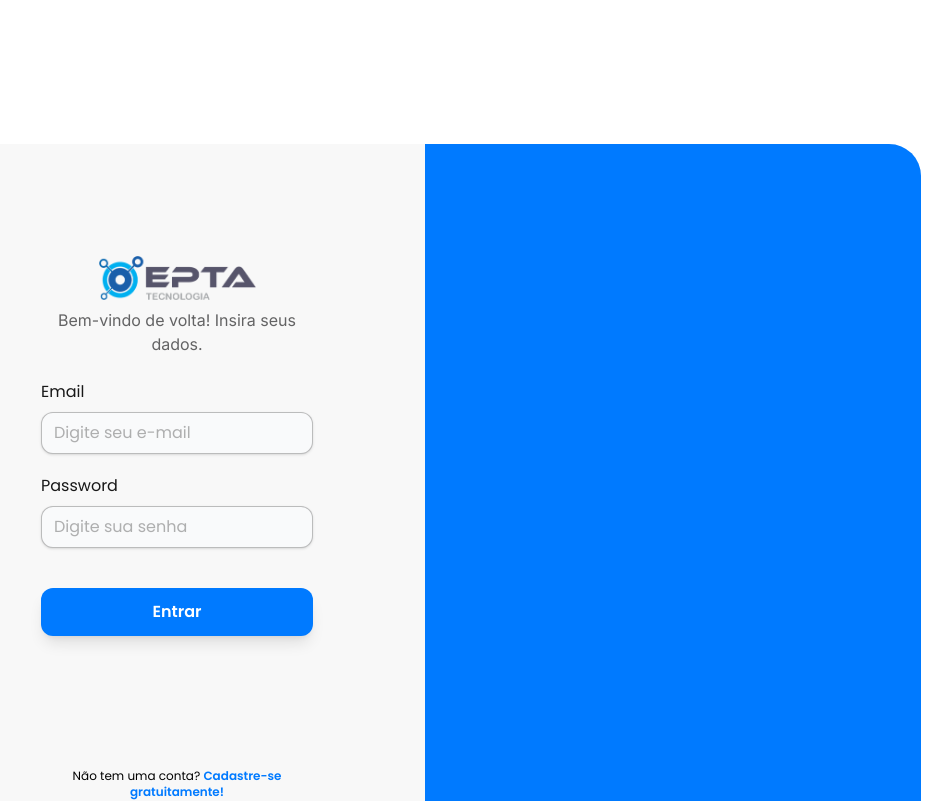
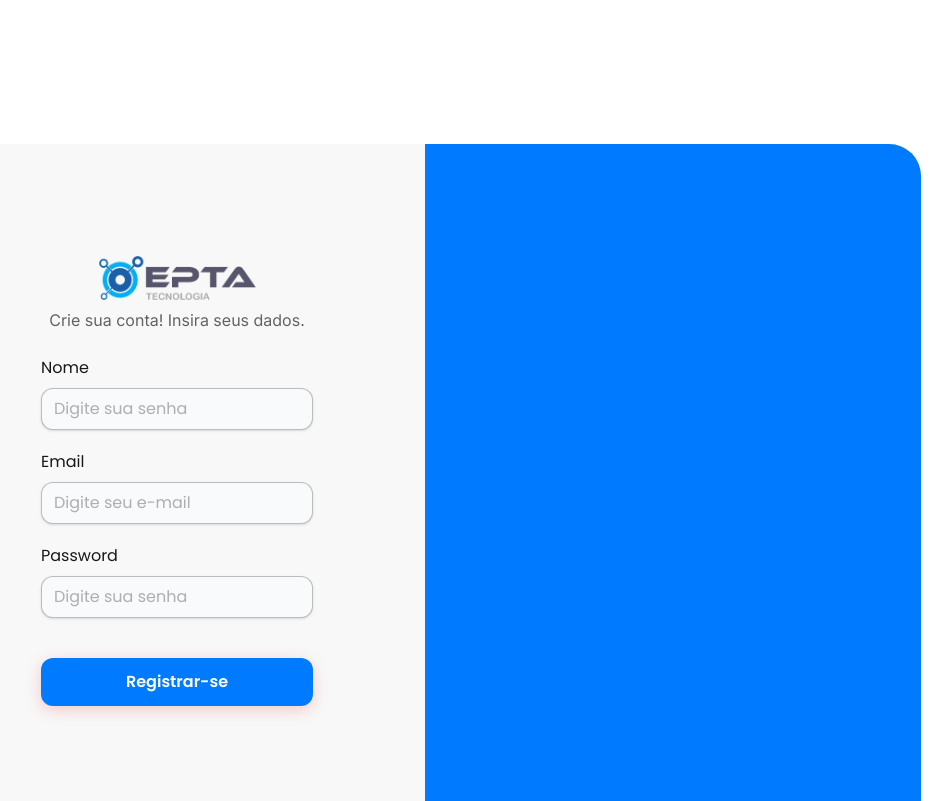
Before and after one commit to PedroPaulo-Git/teste-epta-fullstack, a Next.js app in the folder frontend/: page /register in a window 1280 px wide. Shown: the top 801 px of the page, without its empty margins (215-1167 px from the left). Built offline with nearby package versions, Linux system fonts and the light colour scheme.

Commit message:
feat: Proteção de rota dashboard, loaders em botões e esboço de registro.

```diff
--- a/frontend/src/app/dashboard/page.tsx
+++ b/frontend/src/app/dashboard/page.tsx
@@ -1,10 +1,22 @@
+'use client'
 import React from 'react'
 import SideBarDashboard from '../../components/DashboardComponents/SidebarDashboard'
 import HeaderDashboard from '@/components/DashboardComponents/HeaderDashboard'
-import VehicleTableDashboard from '@/components/DashboardComponents/VehicleTableDashboard'
 import ManagerDashboard from '@/components/DashboardComponents/ManagerDashboard'
+import { useAuthGuard } from '@/services/useAuthGuard'
+import { Loader2 } from 'lucide-react'
 
 export default function Dashboard (){
+    //protecao de rota
+  const { loading } = useAuthGuard();
+
+  if (loading) {
+    return (
+      <div className="flex items-center justify-center h-screen">
+        <Loader2 className="animate-spin text-blue-500" size={40} />
+      </div>
+    );
+  }
   return (
     <>
     <HeaderDashboard/>
--- a/frontend/src/components/Auth/AuthLoginPage.tsx
+++ b/frontend/src/components/Auth/AuthLoginPage.tsx
@@ -12,7 +12,7 @@ const AuthPage = () => {
   const [loading, setLoading] = useState(false);
   const [error, setError] = useState<string | null>(null);
 
-  const handleSubmitForm = async (e: React.FormEvent) => {
+  const handleLoginSubmitForm = async (e: React.FormEvent) => {
     e.preventDefault();
     setLoading(true);
     setError(null);
@@ -28,14 +28,6 @@ const AuthPage = () => {
       alert("Login realizado com sucesso!");
     } catch (err: any) {
       console.log(err);
-      console.log(email,password)
-      //    if (axios.isAxiosError(err) && err.response) {
-      //   setError(err.response.data.message || 'Erro ao fazer login.');
-      //   console.error("Login error response:", err.response.data);
-      //    } else {
-      //   setError('Erro de conexão ou inesperado.');
-      //   console.error("Login error:", err);
-      // }
     } finally {
       setLoading(false);
     }
@@ -57,7 +49,7 @@ const AuthPage = () => {
           </p>
         </div>
         <form
-          onSubmit={handleSubmitForm}
+          onSubmit={handleLoginSubmitForm}
           className="mt-6 gap-5 flex flex-col poppins-regular"
         >
           <span className="flex flex-col text-left">
@@ -85,10 +77,12 @@ const AuthPage = () => {
 
           <button
             type="submit"
-            className="w-full bg-blueButton-100 text-white font-semibold p-3 rounded-xl mt-5 shadow-lg"
+            className="cursor-pointer
+    w-full p-3 mt-5 rounded-xl font-semibold text-white transition shadow-[0_4px_15px_rgba(233,68,75,0.25)]
+    bg-blueButton-100 hover:bg-blueButton-200 hover:scale-98"
           >
 
-             {loading ? <Loader2 className="animate-spin" size={18} />: "Entrar"}
+             {loading ? <Loader2 className="animate-spin mx-auto" size={18} />: "Entrar"}
           </button>
           <p className="text-xs mt-28">
             Não tem uma conta?{" "}
--- a/frontend/src/components/Auth/AuthRegisterPage.tsx
+++ b/frontend/src/components/Auth/AuthRegisterPage.tsx
@@ -1,12 +1,40 @@
-'use client'
+"use client";
 import Image from "next/image";
-import React from 'react'
+import React, { useState } from "react";
+import { Loader2 } from "lucide-react";
+import { useRouter } from "next/navigation";
+import axios from "axios";
 
 const AuthRegisterPage = () => {
-     const handleSubmitForm = (e:any)=>{
-    e.preventDefault()
-    window.alert("função pra login")
-  }
+  const router = useRouter();
+  const [nome, setNome] = useState("");
+  const [email, setEmail] = useState("");
+  const [password, setPassword] = useState("");
+  const [loading, setLoading] = useState(false);
+  const [error, setError] = useState<string | null>(null);
+
+
+  const handleRegisterSubmitForm = async (e: React.FormEvent) => {
+    e.preventDefault();
+    setLoading(true);
+    setError(null);
+    try {
+      const response = await axios.post("http://localhost:5000/auth/register", {
+        email,
+        password,
+      });
+      const data = response.data;
+      console.log("Data:", data);
+      localStorage.setItem("token", data.token);
+      router.push("/dashboard");
+      alert("Login realizado com sucesso!");
+    } catch (err: any) {
+      console.log(err);
+    } finally {
+      setLoading(false);
+    }
+  };
+
 
   return (
       <section className="bg-grayDefault-100 m-16 xl:m-36 grid grid-cols-2 rounded-4xl">
@@ -20,29 +48,45 @@ const AuthRegisterPage = () => {
               className="mx-auto mb-2 w-[157px] h-[44px]"
             />
             <p className="text-grayDefault-600">
-              Bem-vindo de volta! Insira seus dados.
+              Crie sua conta! Insira seus dados.
             </p>
           </div>
-          <form onSubmit={handleSubmitForm} className="mt-6 gap-5 flex flex-col poppins-regular">
+          <form onSubmit={handleRegisterSubmitForm} className="mt-6 gap-5 flex flex-col poppins-regular">
+             <span className="flex flex-col text-left">
+              <label className="text-grayInputText-400 font-medium" htmlFor="">Nome</label>
+              <input
+                type="text"
+                placeholder="Digite sua senha"
+                onChange={(e) => setPassword(e.target.value)}
+                className="border border-grayInputBorder-100 text-grayDefault-600 bg-gray-50 shadow-sm rounded-xl p-2 focus:outline-none transition mt-2 pl-3"
+              />
+            </span>
             <span className="flex flex-col text-left">
               <label className="text-grayInputText-400 font-medium" htmlFor="">Email</label>
               <input
                 type="text"
                 placeholder="Digite seu e-mail"
+                onChange={(e) => setEmail(e.target.value)}
                 className="border border-grayInputBorder-100  text-grayDefault-600 bg-gray-50 shadow-sm rounded-xl p-2 focus:outline-none transition mt-2 pl-3"
               />
+
             </span>
+
             <span className="flex flex-col text-left">
               <label className="text-grayInputText-400 font-medium" htmlFor="">Password</label>
               <input
                 type="password"
                 placeholder="Digite sua senha"
+                onChange={(e) => setPassword(e.target.value)}
                 className="border border-grayInputBorder-100 text-grayDefault-600 bg-gray-50 shadow-sm rounded-xl p-2 focus:outline-none transition mt-2 pl-3"
               />
             </span>
 
-            <button type="submit" className="w-full bg-blueButton-100 text-white font-semibold p-3 rounded-xl mt-5 shadow-lg">
-              Entrar
+            <button type="submit"
+            className="cursor-pointer
+    w-full p-3 mt-5 rounded-xl font-semibold text-white transition shadow-[0_4px_15px_rgba(233,68,75,0.25)]
+    bg-blueButton-100 hover:bg-blueButton-200 hover:scale-98">
+              {loading ? <Loader2 className="animate-spin mx-auto" size={18} />: "Registrar-se "}
             </button>
             <p className="text-xs mt-28">
               Não tem uma conta?{" "}
--- a/frontend/src/components/DashboardComponents/ManagerDashboard.tsx
+++ b/frontend/src/components/DashboardComponents/ManagerDashboard.tsx
@@ -1,10 +1,10 @@
 
 'use client'
 import React, { useEffect, useState } from "react";
-import Image from "next/image";
 import HeaderManager from "./shared/HeaderManager";
 import VehicleTableDashboard from "./VehicleTableDashboard";
 import api from "@/services/api";
+
 
 const ManagerDashboard = () => {
   type Vehicle = {
@@ -15,9 +15,10 @@ const ManagerDashboard = () => {
   };
 
   const [vehicles, setVehicles] = useState<Vehicle[]>([]);
-
   const ativos = vehicles.filter((v) => v.status === "active").length;
   const inativos = vehicles.filter((v) => v.status === "inactive").length;
+
+
   // Pega a lista de veículos no backend
   const fetchVehicles = async () => {
     try {
@@ -32,6 +33,7 @@ const ManagerDashboard = () => {
   useEffect(() => {
     fetchVehicles();
   }, []);
+
 
   return (
     <section className="w-full p-8">
--- a/frontend/src/services/api.ts
+++ b/frontend/src/services/api.ts
@@ -1,7 +1,4 @@
-
 import axios from "axios";
-
-console.log(`Bearer ${process.env.NEXT_PUBLIC_API_TOKEN}`)
 
 const api = axios.create({
   baseURL: "http://localhost:5000/api/",
@@ -9,5 +6,11 @@ const api = axios.create({
     Authorization: `Bearer ${process.env.NEXT_PUBLIC_API_TOKEN}`,
   },
 });
+if (typeof window !== "undefined") {
+  const token = localStorage.getItem("token");
+  if (token) {
+    api.defaults.headers.common["Authorization"] = `Bearer ${token}`;
+  }
+}
 
 export default api;
--- /dev/null
+++ b/frontend/src/services/useAuthGuard.ts
@@ -0,0 +1,20 @@
+"use client";
+import { useEffect, useState } from "react";
+import { useRouter } from "next/navigation";
+
+export function useAuthGuard() {
+  const router = useRouter();
+  const [loading, setLoading] = useState(true);
+
+  useEffect(() => {
+    const token = localStorage.getItem("token");
+
+    if (!token) {
+      router.push("/login");
+    } else {
+      setLoading(false); // autorizado, pode exibir dashboard
+    }
+  }, [router]);
+
+  return { loading };
+}
```
